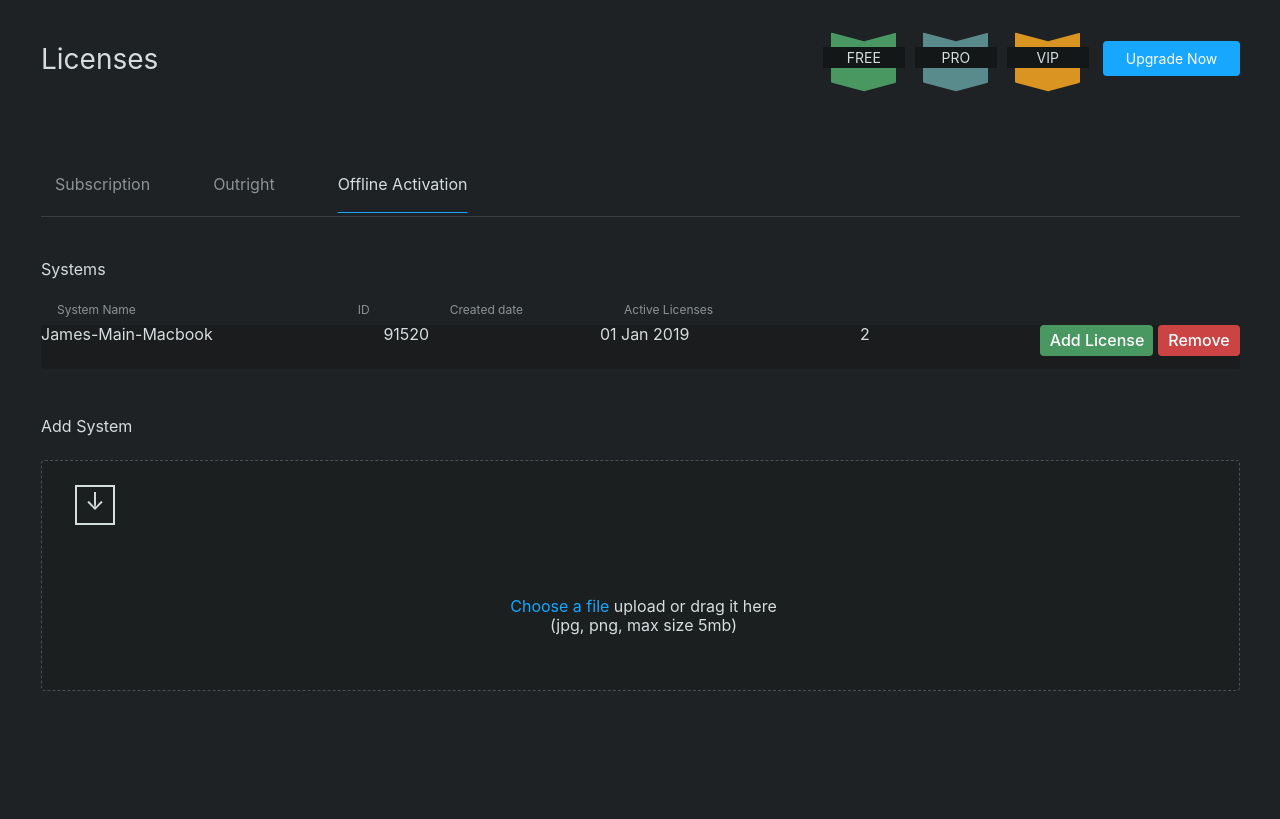
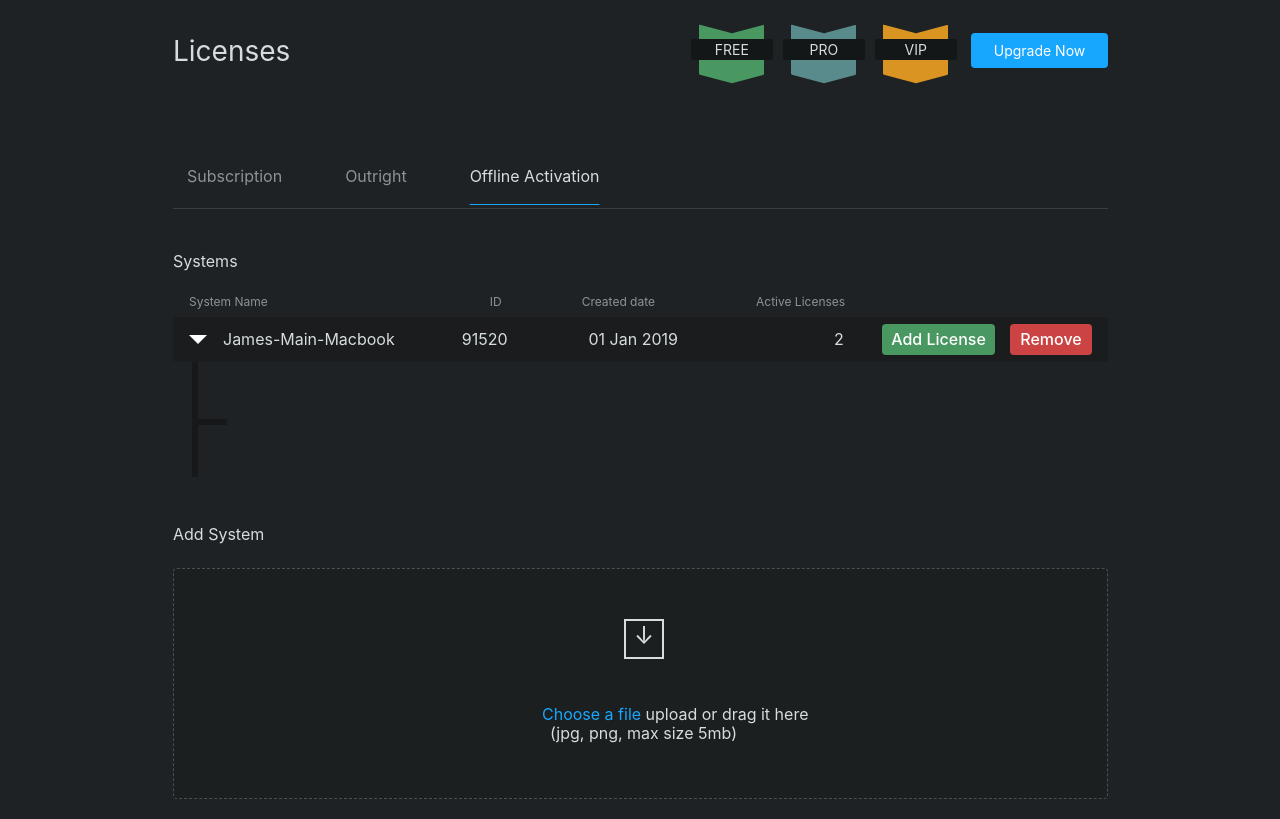
Before and after one commit to garabed99/ACA-Simply, a plain HTML site: page Homework/HW4/index.html in a window 1280 px wide. Drawn offline with Linux system fonts and the light colour scheme.

Commit message:
few updates

```diff
--- a/Homework/HW4/index.html
+++ b/Homework/HW4/index.html
@@ -46,14 +46,21 @@
         <div id="active-licenses">Active Licenses</div>
       </div>
       <div class="record-data">
-        <div id="data-system-name">James-Main-Macbook</div>
-        <div id="data-id">91520</div>
-        <div id="data-date-created">01 Jan 2019</div>
-        <div id="data-active-licenses">2</div>
+        <div class="data">
+          <div id="arrow"></div>
+          <div id="data-system-name">James-Main-Macbook</div>
+          <div id="data-id">91520</div>
+          <div id="data-date-created">01 Jan 2019</div>
+          <div id="data-active-licenses">2</div>
+        </div>
         <div class="action-buttons">
           <button id="add-btn">Add License</button>
           <button id="remove-btn">Remove</button>
         </div>
+      </div>
+      <div class="sub-record-data">
+        <div id="vertical-line"></div>
+        <div id="horizontal-line1"></div>
       </div>
     </div>
 
--- a/Homework/HW4/style.css
+++ b/Homework/HW4/style.css
@@ -6,6 +6,8 @@
 }
 body {
   background: #1f2224;
+  margin: auto;
+  max-width: 1000px;
 }
 
 .nav-bar {
@@ -206,6 +208,7 @@ body {
   font-style: normal;
   font-weight: 400;
   font-size: 14px;
+  cursor: pointer;
   /* identical to box height */
 
   color: #ffffff;
@@ -332,7 +335,7 @@ body {
   font-size: 12px;
   line-height: 14px;
   /* identical to box height */
-
+  white-space: nowrap;
   color: #d6ddde;
   opacity: 0.6;
   margin-right: 101px;
@@ -353,14 +356,29 @@ body {
 
 .record-data {
   background-color: #1a1c1e;
-  height: 44px;
+  height: 45px;
   border-radius: 4px;
   margin-left: 33px;
   margin-right: 32px;
   justify-content: space-between;
   display: flex;
+  overflow-x: auto;
+  white-space: nowrap;
+  overflow-y: hidden;
 }
-
+.data {
+  margin-top: 13px;
+  margin-left: 16px;
+  justify-content: space-between;
+  display: flex;
+}
+#arrow {
+  margin-top: 5px;
+  margin-right: 16px;
+  border-left: 9px solid transparent;
+  border-right: 9px solid transparent;
+  border-top: 9px solid white;
+}
 #data-system-name {
   font-family: -apple-system, BlinkMacSystemFont, "Segoe UI", Roboto, Oxygen,
     Ubuntu, Cantarell, "Open Sans", "Helvetica Neue", sans-serif;
@@ -369,8 +387,8 @@ body {
   font-weight: 400;
   font-size: 16px;
   line-height: 19px;
-  /* identical to box height */
-
+  white-space: nowrap;
+  margin-right: 67px;
   color: #d6ddde;
 }
 
@@ -382,8 +400,8 @@ body {
   font-weight: 400;
   font-size: 16px;
   line-height: 19px;
-  /* identical to box height */
 
+  margin-right: 81px;
   color: #d6ddde;
 }
 
@@ -395,8 +413,8 @@ body {
   font-weight: 400;
   font-size: 16px;
   line-height: 19px;
-  /* identical to box height */
 
+  margin-right: 156px;
   color: #d6ddde;
 }
 
@@ -408,13 +426,16 @@ body {
   font-weight: 400;
   font-size: 16px;
   line-height: 19px;
-  /* identical to box height */
 
   color: #d6ddde;
 }
 
 .action-buttons {
   float: right;
+  margin-top: 7px;
+  margin-bottom: 6px;
+  margin-right: 16px;
+  display: flex;
 }
 
 #add-btn {
@@ -433,8 +454,9 @@ body {
   font-size: 16px;
   line-height: 19px;
   /* identical to box height */
-
+  cursor: pointer;
   color: #ffffff;
+  margin-right: 15px;
 }
 
 #remove-btn {
@@ -453,10 +475,33 @@ body {
   font-size: 16px;
   line-height: 19px;
   /* identical to box height */
-
+  cursor: pointer;
   color: #ffffff;
 }
 
+.sub-record-data {
+  display: flex;
+}
+#vertical-line {
+  width: 6px;
+  height: 115px;
+  margin-left: 52px;
+  display: flex;
+  background: #161819;
+}
+
+#horizontal-line1 {
+  width: 29px;
+  height: 6px;
+  margin-top: 57px;
+  background: #161819;
+}
+#horizontal-line2 {
+  width: 29px;
+  height: 6px;
+  margin-top: 48px;
+  background: #161819;
+}
 #add-system-title {
   font-family: -apple-system, BlinkMacSystemFont, "Segoe UI", Roboto, Oxygen,
     Ubuntu, Cantarell, "Open Sans", "Helvetica Neue", sans-serif;
@@ -479,6 +524,7 @@ body {
   margin-left: 33px;
   margin-right: 32px;
   margin-top: 24px;
+  margin-bottom: 20px;
 }
 #upload-icon {
   font-size: 24px;
@@ -488,9 +534,10 @@ body {
   height: 40px;
   text-align: center;
   border: 2px solid #d6ddde;
-  margin-left: 33px;
-  margin-right: 32px;
-  margin-top: 24px;
+  margin-left: 450px;
+  margin-right: 320px;
+  margin-top: 50px;
+  cursor: pointer;
 }
 
 #upload-text {
@@ -513,4 +560,5 @@ body {
   font-size: 16px;
   line-height: 19px;
   color: #18a7ff;
+  cursor: pointer;
 }
```
